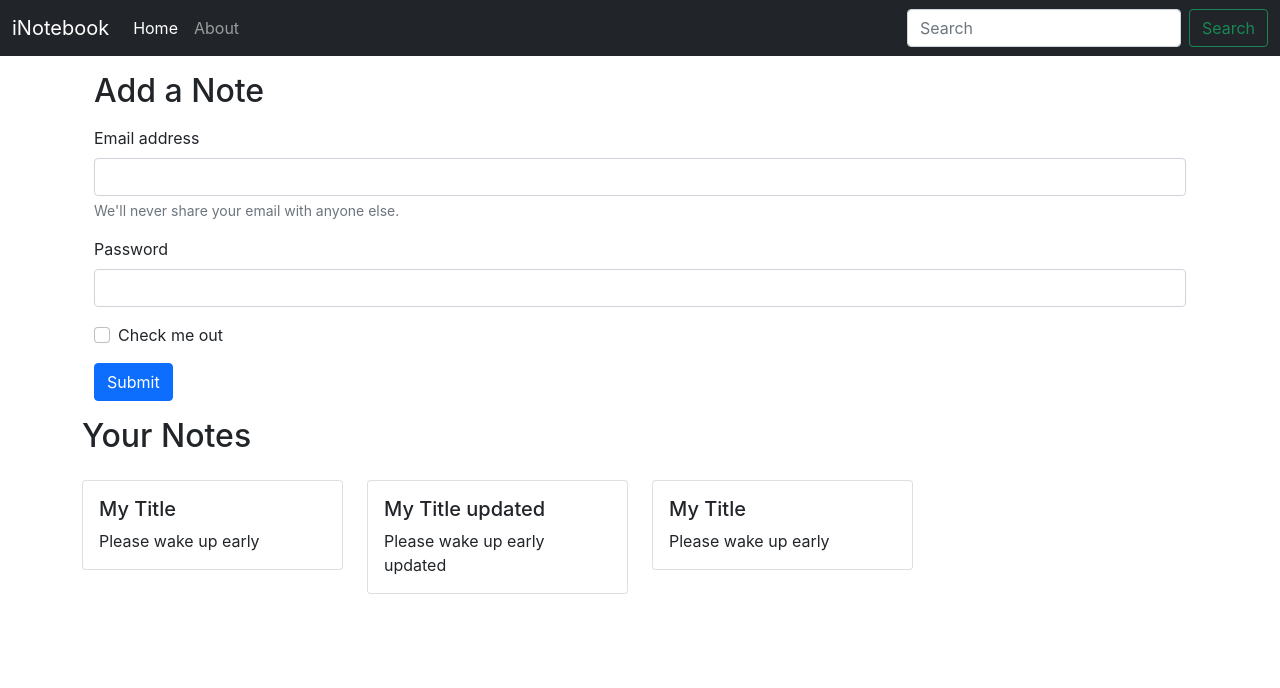
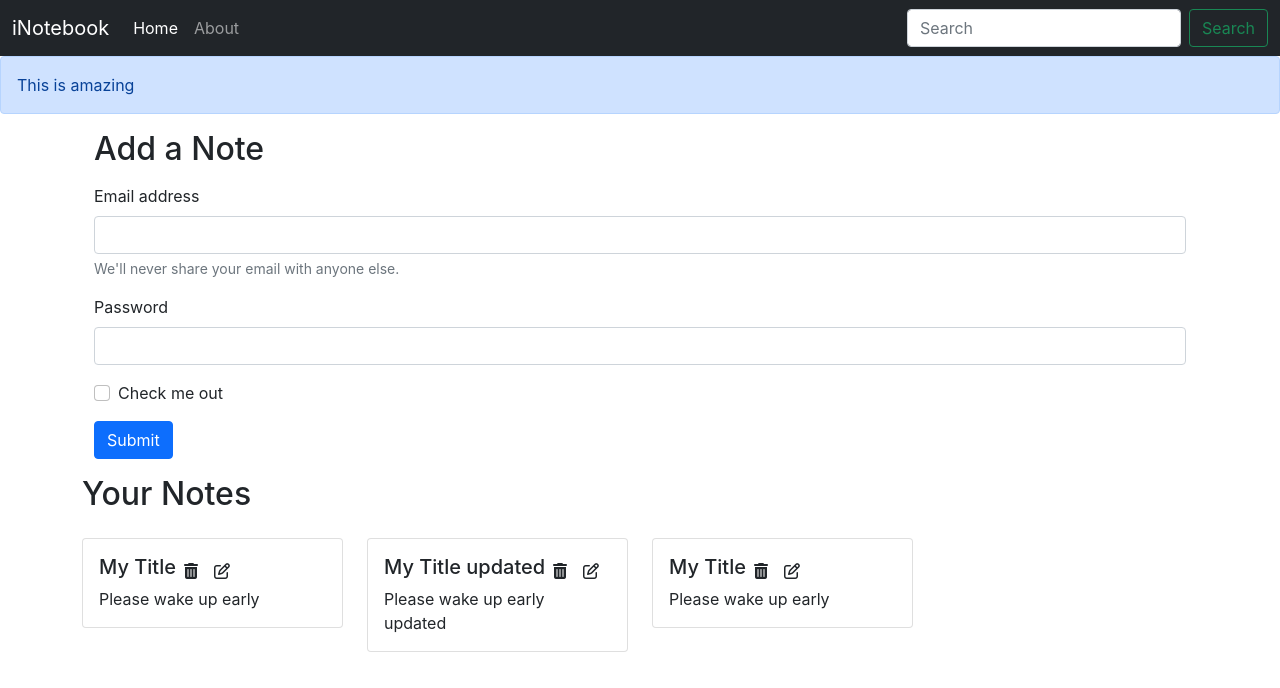
Before and after one commit to ayushjain27/inotebook, a React (Create React App) app: page / in a window 1280 px wide. Shown: the top 688 px of the page. Built offline with nearby package versions, Linux system fonts and the light colour scheme.

Commit message:
add alert and fontawesome icons

```diff
--- a/public/index.html
+++ b/public/index.html
@@ -19,6 +19,7 @@
 <body>
   <noscript>You need to enable JavaScript to run this app.</noscript>
   <div id="root"></div>
+  <script src="https://kit.fontawesome.com/a27d1ae2a6.js" crossorigin="anonymous"></script>
   <!-- Option 1: Bootstrap Bundle with Popper -->
   <script src="https://cdn.jsdelivr.net/npm/bootstrap@5.0.2/dist/js/bootstrap.bundle.min.js"
     integrity="sha384-MrcW6ZMFYlzcLA8Nl+NtUVF0sA7MsXsP1UyJoMp4YLEuNSfAP+JcXn/tWtIaxVXM"
--- a/src/App.js
+++ b/src/App.js
@@ -8,6 +8,7 @@ import Navbar from './components/Navbar';
 import Home from './components/Home';
 import About from './components/About';
 import NoteState from './context/notes/NoteState';
+import Alert from './components/Alert';
 
 function App() {
   return (
@@ -15,6 +16,7 @@ function App() {
       <NoteState>
         <Router>
           <Navbar />
+          <Alert message="This is amazing" />
           <div className="container">
             <Routes>
               <Route exact path="/" element={<Home />} />
--- /dev/null
+++ b/src/components/Alert.js
@@ -0,0 +1,11 @@
+import React from 'react'
+
+const Alert = (props) => {
+    return (
+        <div className="alert alert-primary" role="alert">
+           {props.message}
+        </div>
+    )
+}
+
+export default Alert
--- a/src/components/Home.js
+++ b/src/components/Home.js
@@ -8,17 +8,17 @@ const Home = () => {
         <h2>Add a Note</h2>
         <form className='my-3'>
           <div className="mb-3">
-            <label for="exampleInputEmail1" className="form-label">Email address</label>
+            <label htmlFor="exampleInputEmail1" className="form-label">Email address</label>
             <input type="email" className="form-control" id="exampleInputEmail1" aria-describedby="emailHelp" />
             <div id="emailHelp" className="form-text">We'll never share your email with anyone else.</div>
           </div>
           <div className="mb-3">
-            <label for="exampleInputPassword1" className="form-label">Password</label>
+            <label htmlFor="exampleInputPassword1" className="form-label">Password</label>
             <input type="password" className="form-control" id="exampleInputPassword1" />
           </div>
           <div className="mb-3 form-check">
             <input type="checkbox" className="form-check-input" id="exampleCheck1" />
-            <label className="form-check-label" for="exampleCheck1">Check me out</label>
+            <label className="form-check-label" htmlFor="exampleCheck1">Check me out</label>
           </div>
           <button type="submit" className="btn btn-primary">Submit</button>
         </form>
--- a/src/components/Noteitem.js
+++ b/src/components/Noteitem.js
@@ -4,11 +4,15 @@ const Noteitem = (props) => {
     const { note } = props;
     return (
         <div className='col-md-3'>
-            <div class="card my-3">
-                    <div class="card-body">
-                        <h5 class="card-title">{note.title}</h5>
-                        <p class="card-text">{note.description}</p>
+            <div className="card my-3">
+                <div className="card-body">
+                    <div className="d-flex align-items-center">
+                        <h5 className="card-title">{note.title}</h5>
+                        <i className="fa-solid fa-trash-can mx-2"></i>
+                        <i className="fa-regular fa-pen-to-square mx-2"></i>
                     </div>
+                    <p className="card-text">{note.description}</p>
+                </div>
             </div>
         </div>
     )
--- a/src/components/Notes.js
+++ b/src/components/Notes.js
@@ -9,7 +9,7 @@ const Notes = () => {
         <div className="row my-3">
             <h2>Your Notes</h2>
             {notes.map((note) => {
-                return <Noteitem note={note}/>
+                return <Noteitem key={note.id} note={note}/>
             })}
         </div>
     )
--- a/src/index.css
+++ b/src/index.css
@@ -11,3 +11,7 @@ code {
   font-family: source-code-pro, Menlo, Monaco, Consolas, 'Courier New',
     monospace;
 }
+
+i{
+  cursor: pointer;
+}
```
